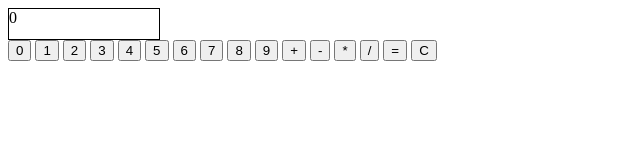
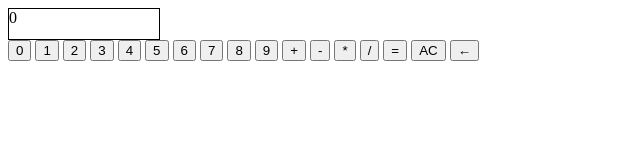
Before and after one commit to lopunnii/calculator, a plain HTML site: page html/index.html in a window 1280 px wide. Shown: the full height of the page, 0-640 px from the left. Drawn offline with Linux system fonts and the light colour scheme.

Commit message:
Add backspace html button

```diff
--- a/html/index.html
+++ b/html/index.html
@@ -27,7 +27,8 @@
     <button class="multiply">*</button>
     <button class="divide">/</button>
     <button class="equal">=</button>
-    <button class="clear">C</button>
+    <button class="clear">AC</button>
+    <button class="backspace">←</button>
 
 </body>
 </html>
```
